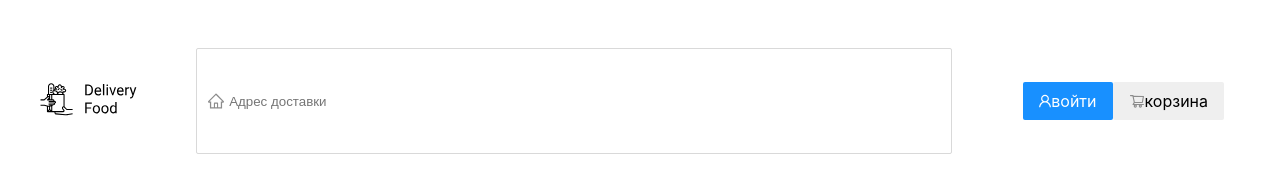
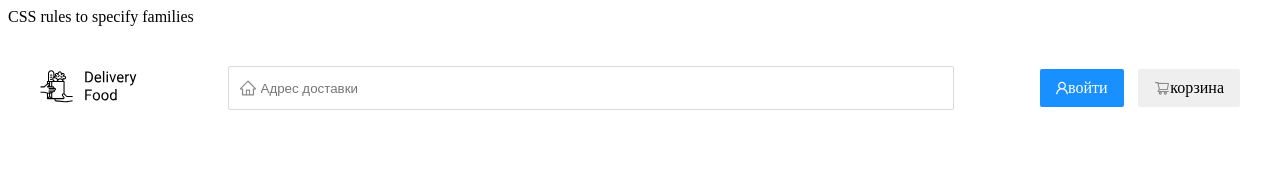
Before and after one commit to AnnMyxanova/lesson, a plain HTML site: page index.html in a window 1280 px wide. Drawn offline with Linux system fonts and the light colour scheme.

Commit message:
исправления первой верстки

```diff
--- a/css/style.css
+++ b/css/style.css
@@ -1,10 +1,13 @@
 font-family:SFProDisplay;
-src:url(../fonts/SFProDisplay-Regular.ttf);
+src:url(../fonts/SFProDisplay-Bold.ttf);
 /*src:url(../fonts/SFProDisplay-Bold.ttf);*/
 * {
 box-sizing: border-box;
 margin: 0;
 padding: 0;
+}
+html {
+    font-family:font-family: 'Roboto', sans-serif; ;
 }
 .block {
     display: flex;
@@ -26,7 +29,7 @@ padding: 0;
     background: url("../img/home.svg") no-repeat 10px center;
     border: 1px solid #D9D9D9;
     border-radius: 2px;
-    padding: 32px;
+    padding-left: 32px;
 }
 .adress-input ::placeholder {
 font-style: normal;
@@ -37,6 +40,9 @@ color: #bfbfbf;
 .buttons {
     display: flex;
     flex-wrap: nowrap;
+    justify-content: space-between;
+    max-width: 200px;
+    width: 100%;
 }
 .button {
 padding: 8px 16px;
@@ -45,7 +51,7 @@ align-items: center;
 border-radius: 2px;
 border:none;
 cursor: pointer;
-font-family: SF Pro Display;
+font-family: SFProDisplay-Bold;
 font-style: normal;
 font-weight: normal;
 font-size: 16px;
--- a/index.html
+++ b/index.html
@@ -5,6 +5,10 @@
     <meta http-equiv="X-UA-Compatible" content="IE=edge">
     <meta name="viewport" content="width=device-width, initial-scale=1.0">
     <title>Delivery food</title>
+    <link rel="preconnect" href="https://fonts.googleapis.com">
+    <link rel="preconnect" href="https://fonts.gstatic.com" crossorigin>
+    <link href="https://fonts.googleapis.com/css2?family=Roboto:wght@400;700&display=swap" rel="stylesheet">
+    CSS rules to specify families
 <link rel="stylesheet" href="./css/style.css">
 </head>
 <body>
@@ -14,7 +18,7 @@
             <img src="./img/logo.svg" alt="Логотип" class="logo-img">
         </a>
         <input type="text" class="adress-input" placeholder="Адрес доставки">
-        <div class="button">
+        <div class="buttons">
             <button class="button button--primary">
                 <img src="./img/Vector.svg" alt="человек" class="login-img">
                 <span class="button-text">войти</span>
```
Also changed, not shown: img/promo.png (added).
